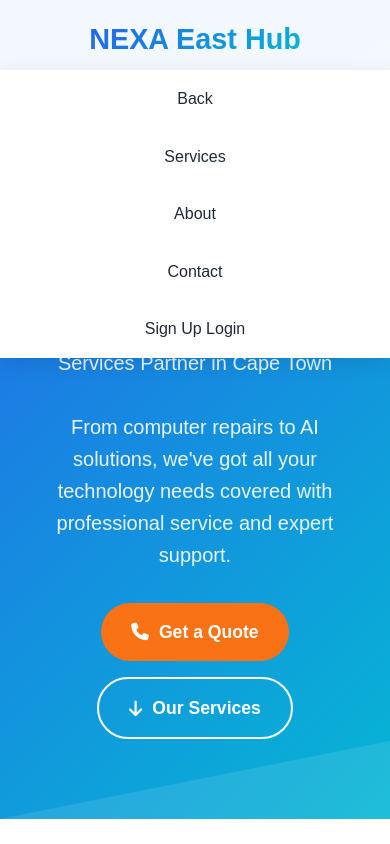
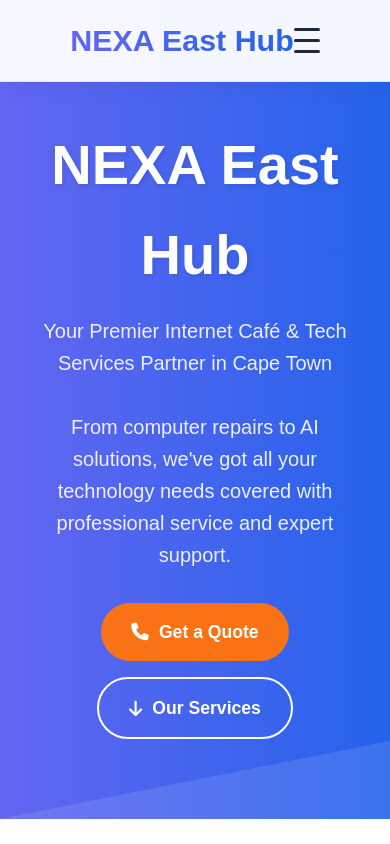
Before and after one commit to pikelelalikho/nexa-east-hub, a website: page nexa-east-hub/public/web.html in a window 390 px wide. Shown: the top 844 px of the page. Drawn offline with nearby package versions, Linux system fonts and the light colour scheme.

Commit message:
Update styles.css

```diff
--- a/nexa-east-hub/public/styles.css
+++ b/nexa-east-hub/public/styles.css
@@ -1389,51 +1389,70 @@ body.dark .admin-table tbody tr:nth-child(even) {
    ================================================================= */
 
 /* Navigation */
+:root {
+  --primary-color: #2563eb;
+  --text-dark: #1f2937;
+  --gradient: linear-gradient(to right, #6366f1, #2563eb);
+  --header-height: 72px;
+}
+
+/* Base navbar styles */
 .navbar {
   position: fixed;
   top: 0;
   width: 100%;
   background: rgba(255, 255, 255, 0.95);
-  -webkit-backdrop-filter: blur(10px);
-  backdrop-filter: blur(10px);
+  -webkit-backdrop-filter: blur(12px);
+  backdrop-filter: blur(12px);
   z-index: 1000;
-  padding: 1rem 0;
-  box-shadow: 0 2px 20px rgba(37, 99, 235, 0.1);
-}
-
+  padding: 1rem 0.5rem;
+  box-shadow: 0 4px 24px rgba(0, 0, 0, 0.05);
+  border-bottom: 1px solid #e5e7eb;
+  transition: top 0.3s ease-in-out;
+}
+
+.navbar.hide {
+  top: -100px;
+}
+
+/* Navbar content */
 .nav-container {
   max-width: 1200px;
   margin: 0 auto;
-  padding: 0 2rem;
+  padding: 0 1rem;
   display: flex;
   justify-content: space-between;
   align-items: center;
 }
 
 .logo {
-  font-size: 1.8rem;
-  font-weight: 800;
+  font-size: 1.9rem;
+  font-weight: 900;
   background: var(--gradient);
   -webkit-background-clip: text;
   -webkit-text-fill-color: transparent;
   background-clip: text;
 }
 
+/* Menu */
 .nav-menu {
   display: flex;
   list-style: none;
   gap: 2rem;
+  align-items: center;
 }
 
 .nav-link {
   text-decoration: none;
   color: var(--text-dark);
-  font-weight: 500;
-  transition: color 0.3s;
+  font-weight: 600;
   position: relative;
-}
-
-.nav-link:hover {
+  font-size: 1rem;
+  transition: color 0.3s ease;
+}
+
+.nav-link:hover,
+.nav-link:focus {
   color: var(--primary-color);
 }
 
@@ -1448,23 +1467,55 @@ body.dark .admin-table tbody tr:nth-child(even) {
   transition: width 0.3s;
 }
 
-.nav-link:hover::after {
+.nav-link:hover::after,
+.nav-link:focus::after {
   width: 100%;
 }
 
+/* Mobile Toggle */
 .mobile-menu-toggle {
   display: none;
   flex-direction: column;
   cursor: pointer;
+  border: none;
+  background: transparent;
 }
 
 .mobile-menu-toggle span {
-  width: 25px;
+  width: 26px;
   height: 3px;
-  background: var(--text-dark);
-  margin: 3px 0;
-  transition: 0.3s;
-}
+  background-color: var(--text-dark);
+  margin: 4px 0;
+  border-radius: 4px;
+}
+
+/* Mobile Menu */
+@media (max-width: 768px) {
+  .mobile-menu-toggle {
+    display: flex;
+  }
+
+  .nav-menu {
+    display: none;
+    position: absolute;
+    top: var(--header-height);
+    left: 0;
+    width: 100%;
+    flex-direction: column;
+    background: white;
+    padding: 1rem 2rem;
+    box-shadow: 0 10px 15px rgba(0, 0, 0, 0.05);
+  }
+
+  .nav-menu.active {
+    display: flex;
+  }
+
+  .nav-link {
+    padding: 0.75rem 0;
+  }
+}
+
 
 /* Buttons */
 .btn {
```
